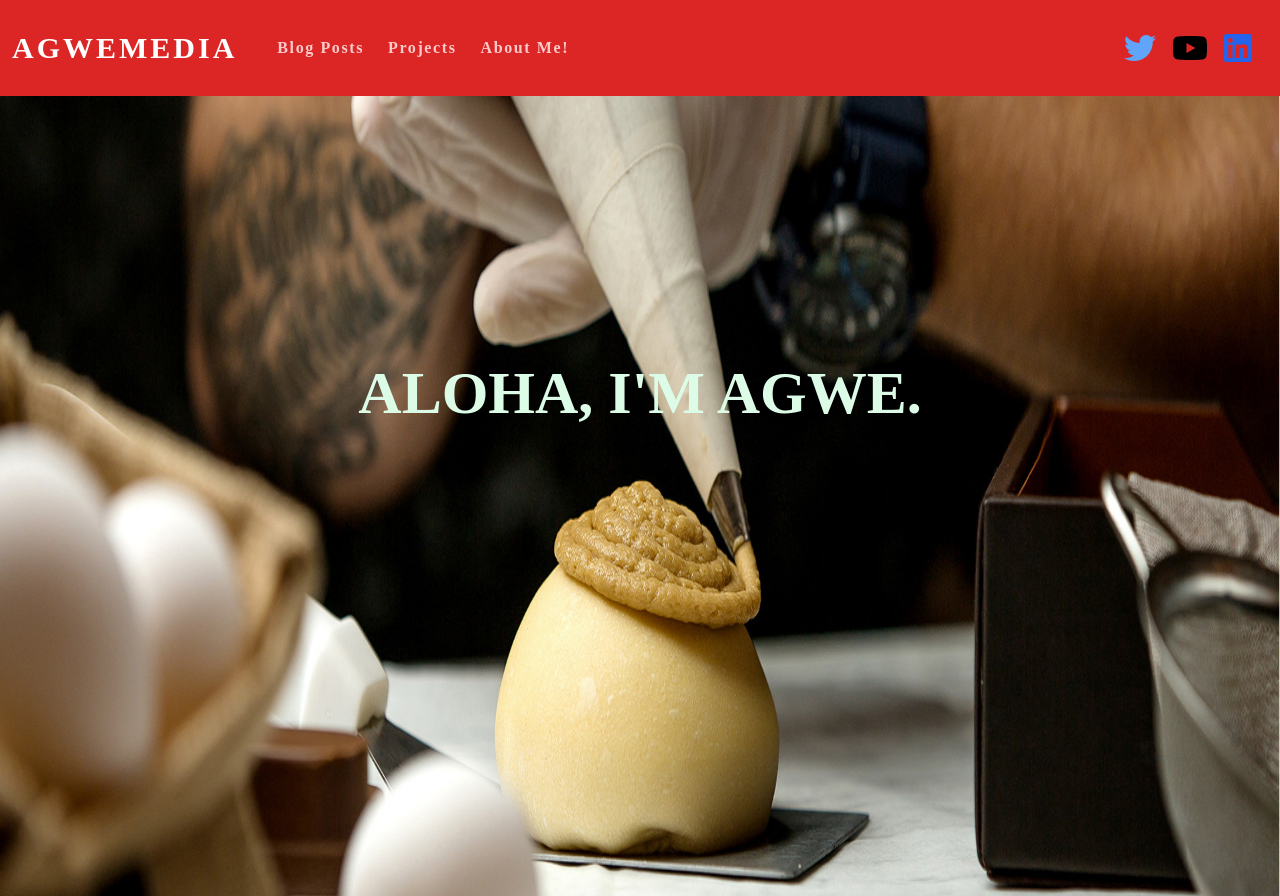
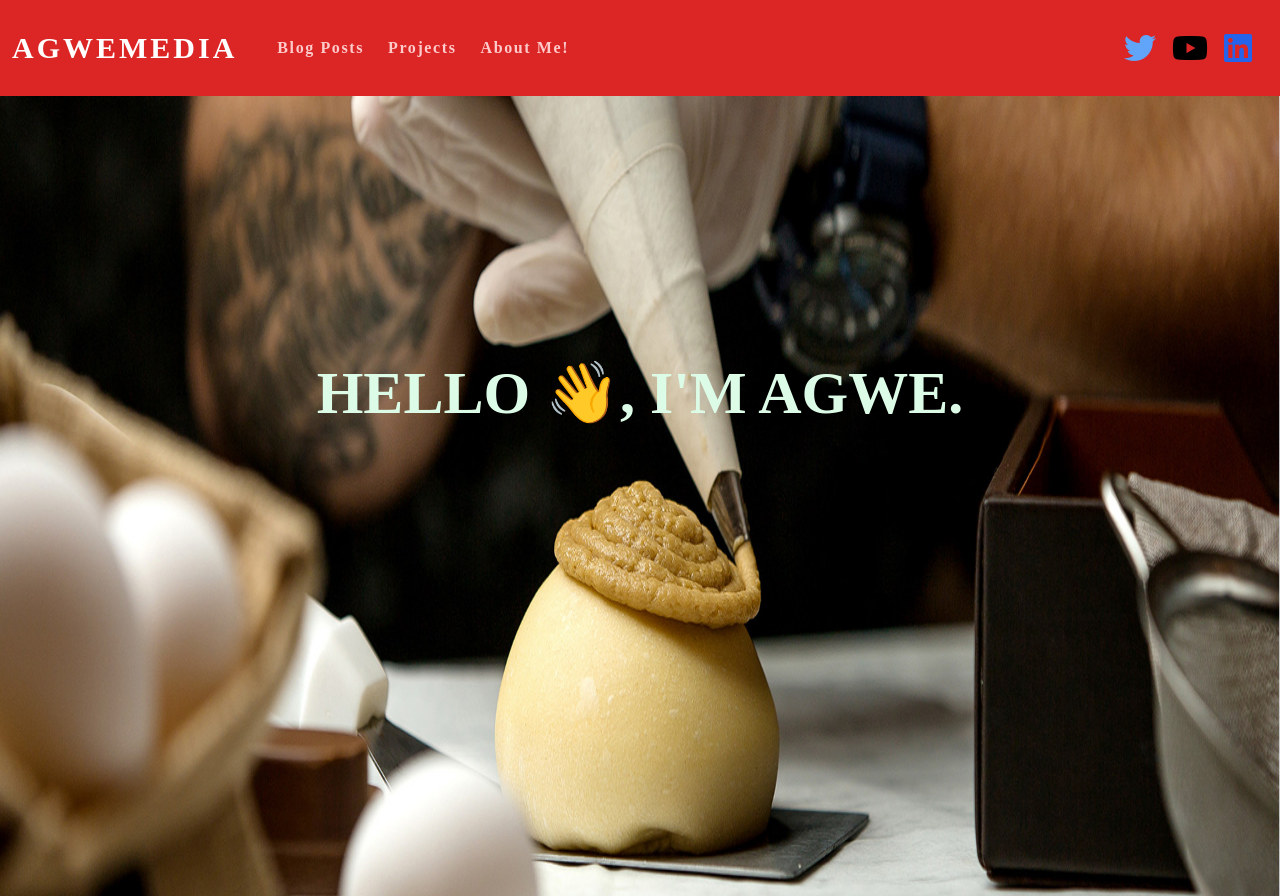
Before and after one commit to AgweBryan/React-Sanity-Portfolio-Website, a React (Create React App) app: page / in a window 1280 px wide. Built offline with nearby package versions, Linux system fonts and the light colour scheme.

Commit message:
changed landing page

```diff
--- a/src/Components/Home.jsx
+++ b/src/Components/Home.jsx
@@ -6,7 +6,7 @@ const Home = () => {
       <img src={image} alt="blog-hero" className="absolute h-full" />
       <section className="relative flex justify-center min-h-screen pt-12 lg:pt-64 px-8">
         <h1 className="text-6xl text-green-100 mx-auto uppercase font-bold font-amatic leading-none lg:leading-snug">
-          Aloha, I'm Agwe.
+          Hello 👋, I'm Agwe.
         </h1>
       </section>
     </main>
```
